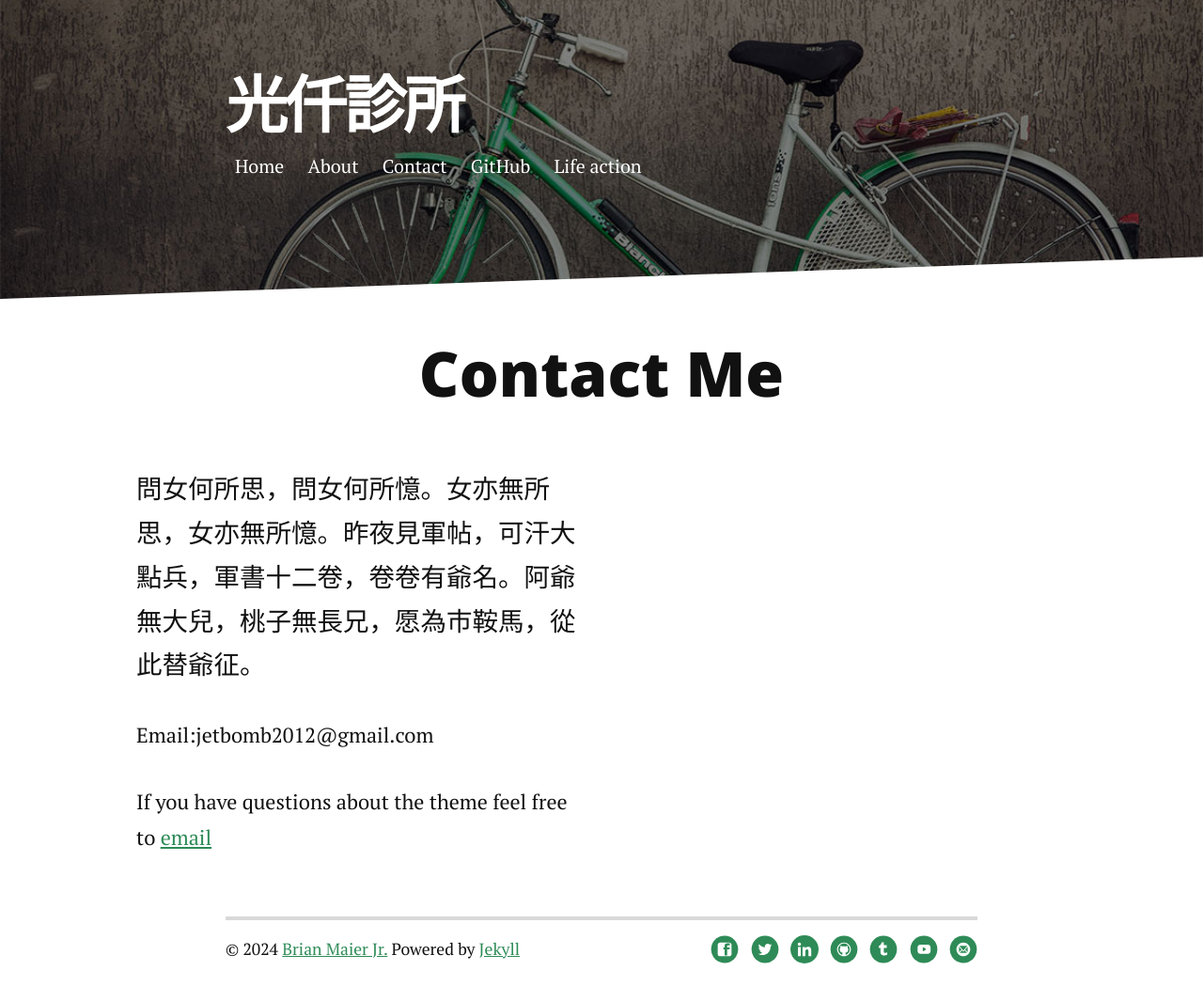
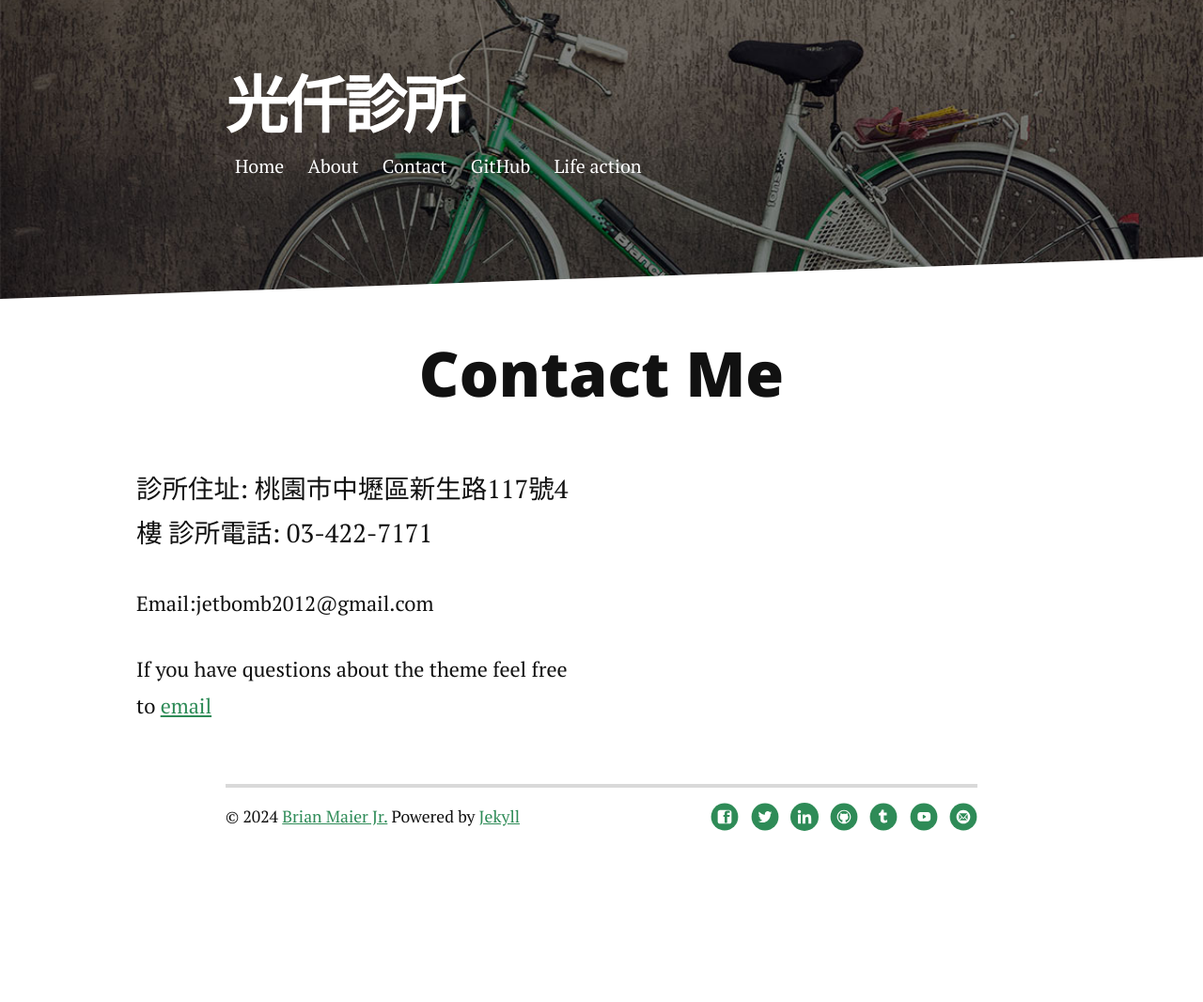
Before and after one commit to jetbomb2012/KCSHINING, a Jekyll site: the page built from contact.md, in a window 1280 px wide. Shown: the whole page at 94% size. Built offline with Jekyll 4.4.1, drawn with Linux system fonts in a browser that asks for light colours; nearby versions of some CDN libraries; after the commit the page ends 926 px from its top, so only the background shows below that.

Commit message:
Update contact.md

```diff
--- a/contact.md
+++ b/contact.md
@@ -6,6 +6,9 @@ title: 聯絡劉光益醫師
 <div id="contact">
   <h1 class="pageTitle">Contact Me</h1>
   <div class="contactContent">
-    <p class="intro">問女何所思，問女何所憶。女亦無所思，女亦無所憶。昨夜見軍帖，可汗大點兵，軍書十二卷，卷卷有爺名。阿爺無大兒，桃子無長兄，愿為市鞍馬，從此替爺征。</p>
+    <p class="intro">診所住址:
+桃園市中壢區新生路117號4樓
+診所電話:
+03-422-7171</p>
     <p>Email:jetbomb2012@gmail.com</p>
     <p>If you have questions about the theme feel free to <a href="mailto:jetbomb2012@gmail.com">email</a>
```
